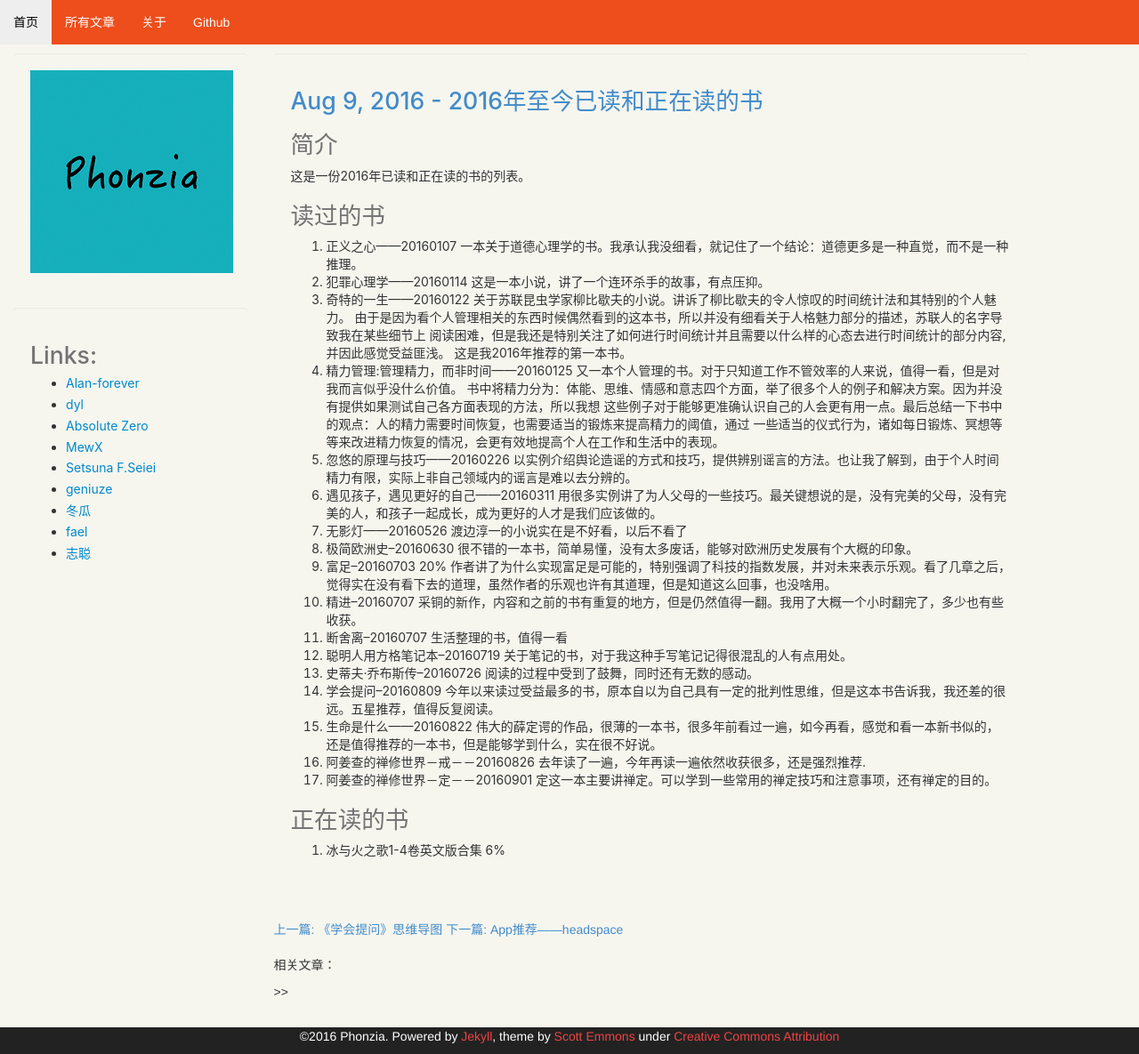
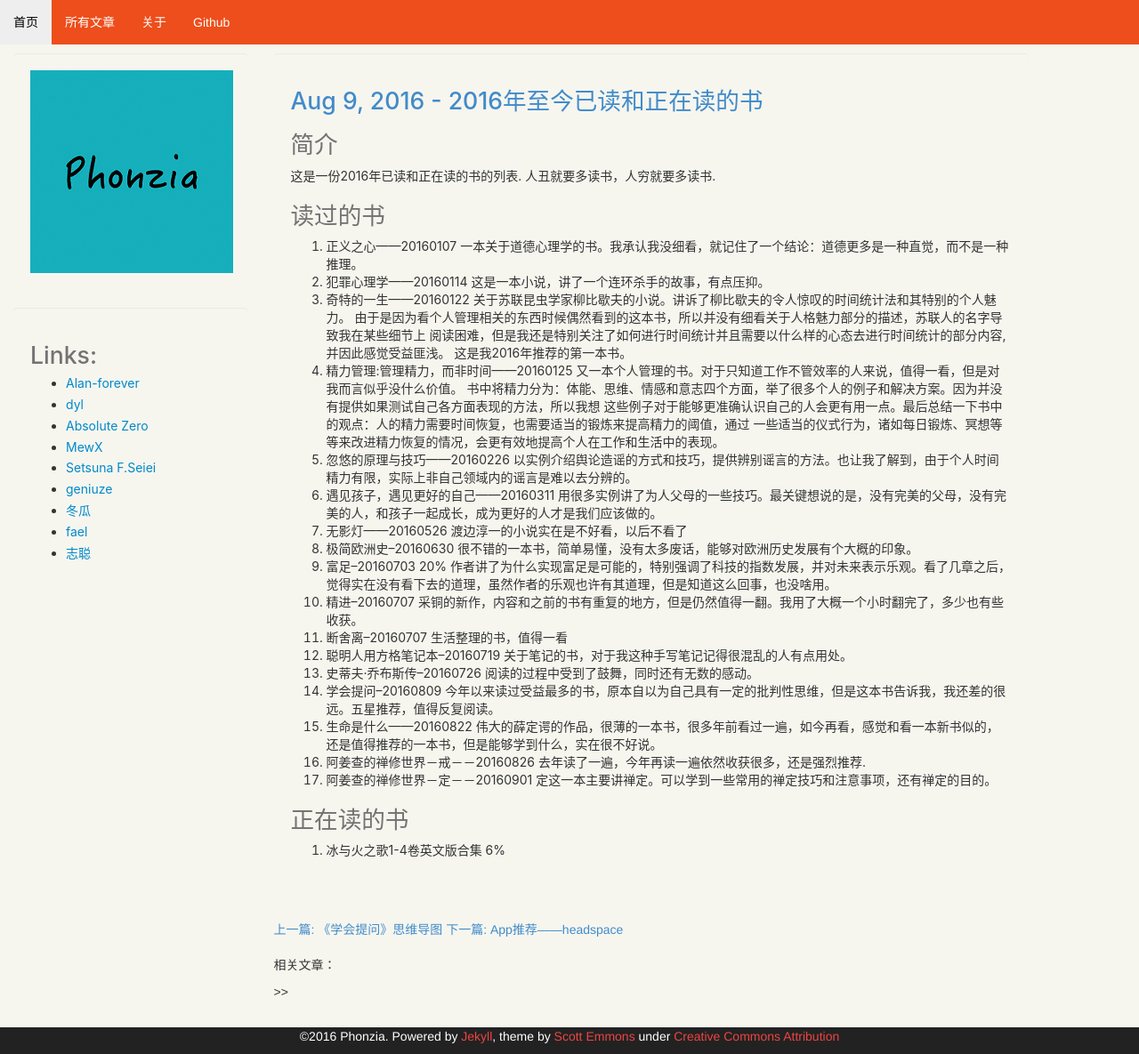
Before and after one commit to phonzia/old_blog, a Jekyll site: the page built from _posts/2016-08-09-BooksRead.md, in a window 1280 px wide and 1185 px high. Shown: the whole window at 89% size. Built offline with Jekyll 4.4.1, drawn with Linux system fonts in a browser that asks for light colours; Markdown is read by kramdown in place of the engine named in the settings; comment, search, counter and statistics services are not loaded.

Commit message:
Update 2016年至今已读和正在读的书

```diff
--- a/_posts/2016-08-09-BooksRead.md
+++ b/_posts/2016-08-09-BooksRead.md
@@ -5,7 +5,9 @@ categories: ''
 tags: ''
 ---
 # 简介
-这是一份2016年已读和正在读的书的列表。
+这是一份2016年已读和正在读的书的列表. 人丑就要多读书，人穷就要多读书.
+
+<!--more-->
 
 # 读过的书
 
```
